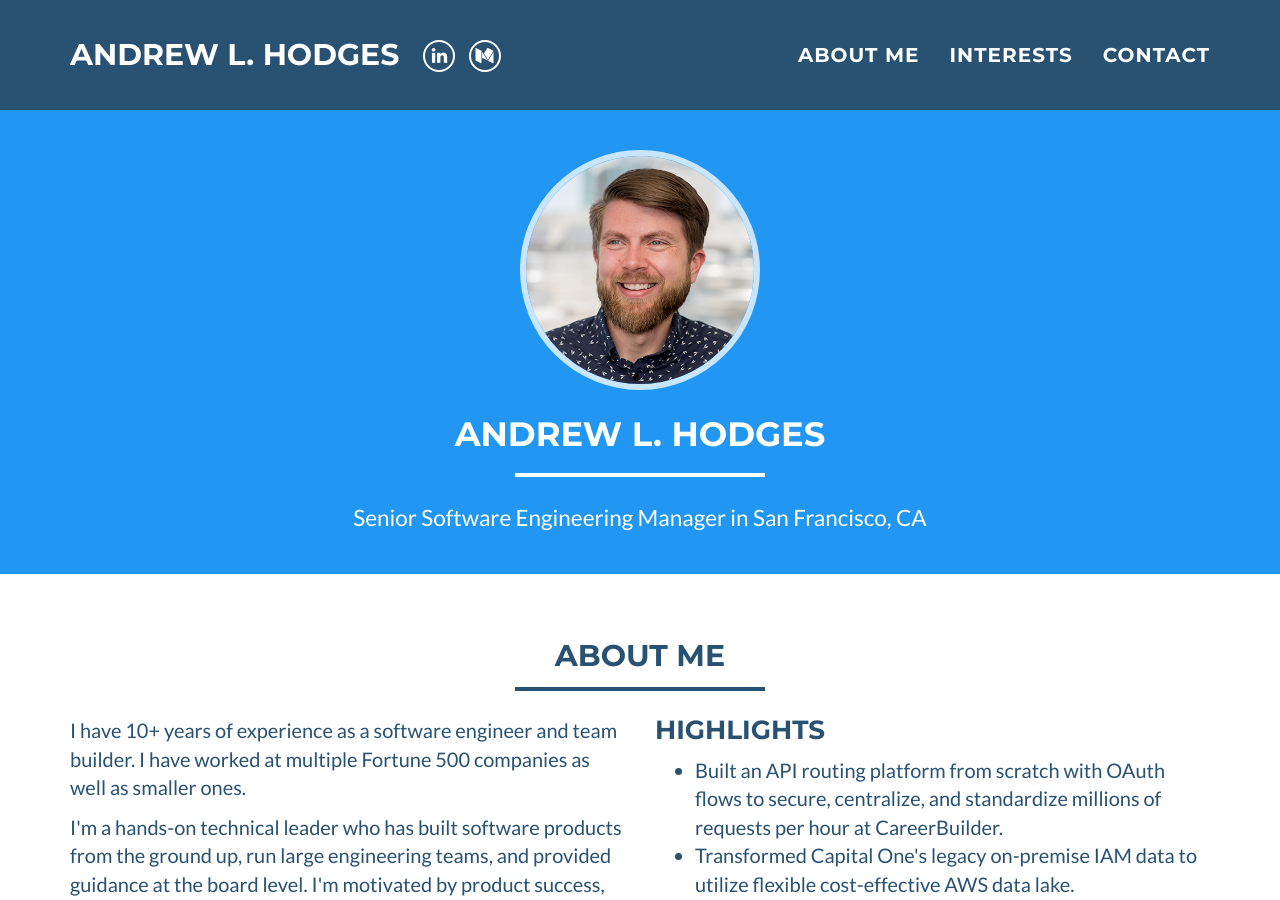
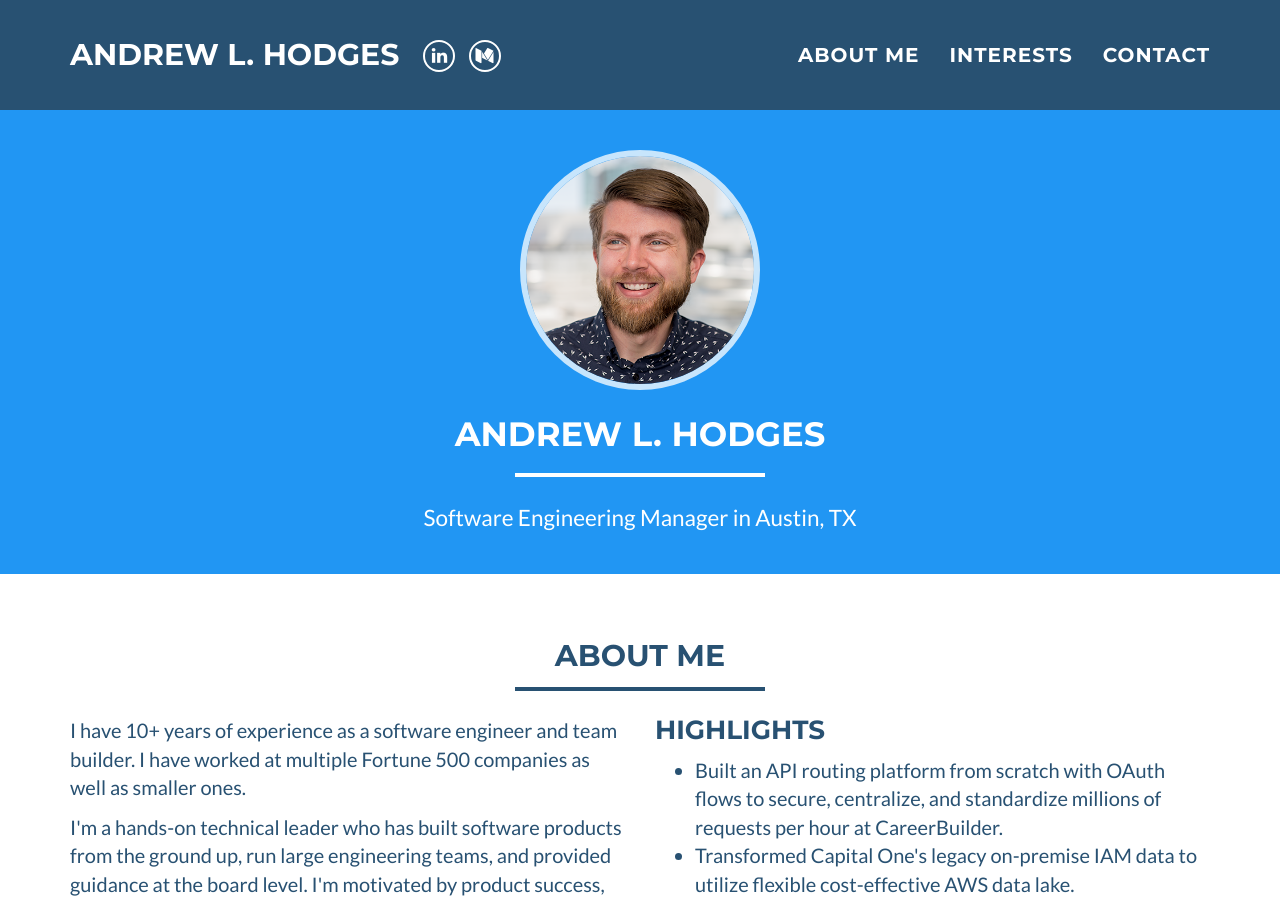
Before and after one commit to ahodges/SinglePager, a Jekyll site: the page built from index.html, in a window 1280 px wide and 900 px high. Built offline with Jekyll 4.4.1, drawn with Linux system fonts in a browser that asks for light colours.

Commit message:
Update _config.yml

```diff
--- a/_config.yml
+++ b/_config.yml
@@ -3,7 +3,7 @@ name: Andrew L. Hodges
 email: andrew@ahodg.es
 #canonical_url: https://edwinexemplar.com
 keywords: "Software Engineer, Python, Ruby, Machine Learning, Deep Learning, Startups, Agile, Pair Programming"
-skills: "Senior Software Engineering Manager in San Francisco, CA"
+skills: "Software Engineering Manager in Austin, TX"
 baseurl:
 
 # Social networks usernames (many more available: google-plus, flickr, dribbble, pinterest, instagram, tumblr, linkedin, etc.)
```
